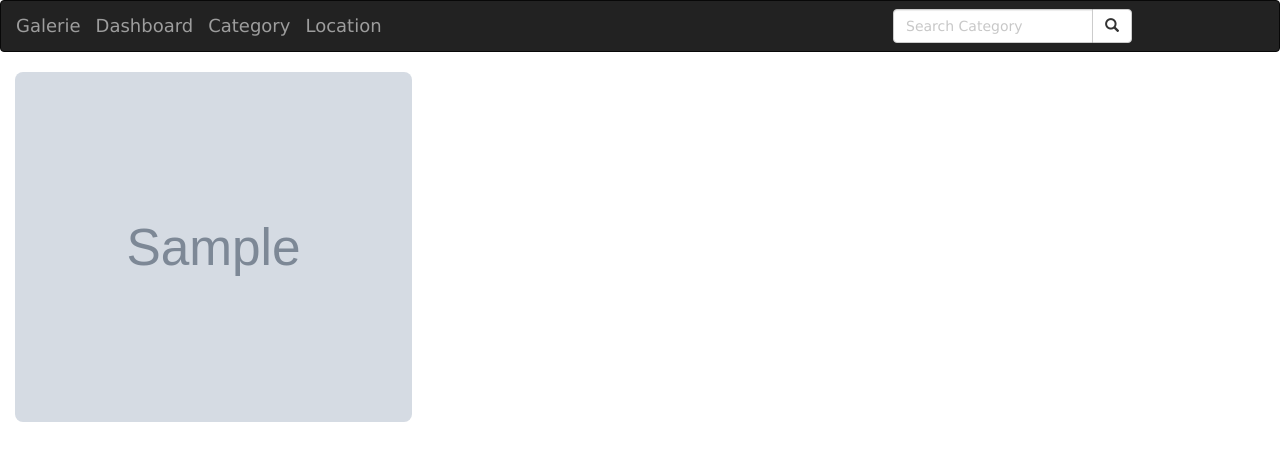
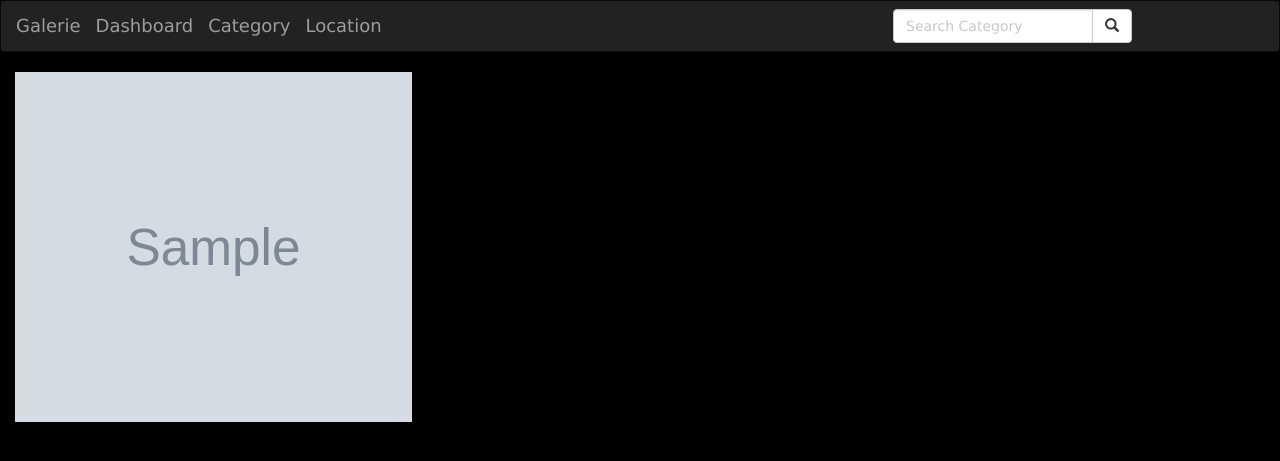
Before and after one commit to nziokaivy/galerie, a Django app: page / in a window 1280 px wide. Shown: the top 461 px of the page. Run offline with Django 3.2, Linux system fonts and the light colour scheme; tables that the repository leaves empty hold one stand-in row (values such as "Sample post"); grey boxes marked "Sample" are stand-in pictures; some libraries are stand-ins or nearby versions.

Commit message:
add background color to index page

```diff
--- a/static/css/index.css
+++ b/static/css/index.css
@@ -1,19 +1,5 @@
-* {
-  overflow-x: hidden;
-
-
-img {
-  border-radius: 8px;
-  max-width: 100%;
-  height: auto;
-  column-gap: 0px;
-  line-height: 0;
-
-
+body {
+  margin: 0px;
+  padding: 0px;
+  background-color: black;
 }
-
-
-body {
-  margin: 0;
-  padding:0;
-}
```
